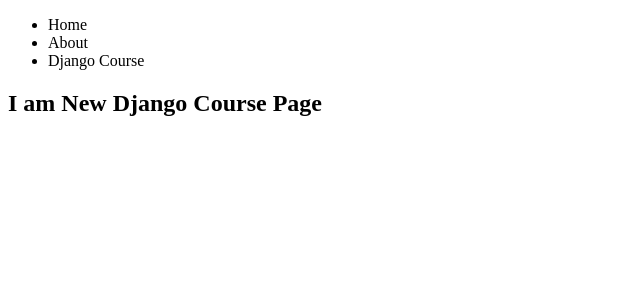
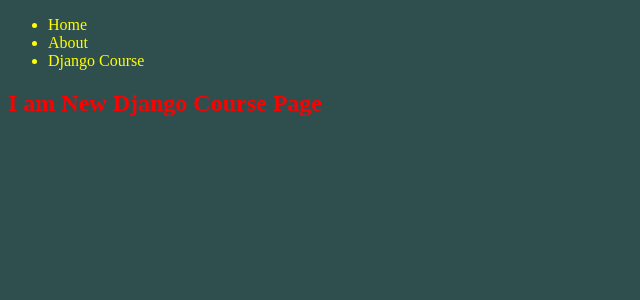
Before and after one commit to mishrayushi2001/Django_learning, a Django app: page /cor/django/ in a window 1280 px wide. Shown: the top 300 px of the page, without its empty margins (0-640 px from the left). Run offline with Django 4.2, Linux system fonts and the light colour scheme.

Commit message:
template inheritance with static file

```diff
--- /dev/null
+++ b/gs10/core/static/core/css/core.css
@@ -0,0 +1,9 @@
+body{
+    background-color: darkslategray;
+}
+h2{
+    color:whitesmoke;
+}
+nav{
+    color:yellow;
+}
--- a/gs10/core/templates/core/about.html
+++ b/gs10/core/templates/core/about.html
@@ -1,5 +1,6 @@
 {% extends 'core/base.html' %}
 {% block title %}About{% endblock title %}
+
 {% block content %}
 <h2> I am New About Page</h2>
 {% endblock content %}
--- a/gs10/core/templates/core/base.html
+++ b/gs10/core/templates/core/base.html
@@ -1,9 +1,13 @@
 <!DOCTYPE html>
+{% load static %}
 <html lang="en">
     <head>
         <meta charset="UTF-8">
         <meta name="viewport" content="width=device-width, initial-scale=1.0">
         <title>{% block title %}Other{% endblock title %}</title>
+        {% block corecss %}
+        <link rel ="stylesheet" href="{% static 'core/css/core.css' %}">
+        {% endblock corecss %}
     </head>
     <body>
         <nav>
--- a/gs10/core/templates/core/home.html
+++ b/gs10/core/templates/core/home.html
@@ -1,5 +1,6 @@
 {% extends 'core/base.html' %}
 {% block title %}{{block.super}}Home{% endblock title %}
+
 {% block content %}
 <h2> I am New HomePage</h2>
 {% endblock content %}
--- /dev/null
+++ b/gs10/course/static/course/css/course.css
@@ -0,0 +1,3 @@
+h2{
+    color:red;
+}
--- a/gs10/course/templates/course/courseinfo.html
+++ b/gs10/course/templates/course/courseinfo.html
@@ -1,4 +1,9 @@
 {% extends 'core/base.html' %}
+{% load static %}
+    {% block corecss %}
+    {{block.super}}
+    <link rel ="stylesheet" href="{% static 'course/css/course.css' %}">
+    {% endblock corecss %}
 {% block title %}Django{% endblock title %}
 {% block content %}
 <h2> I am New Django Course Page</h2>
```
